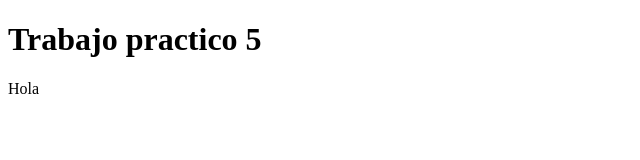
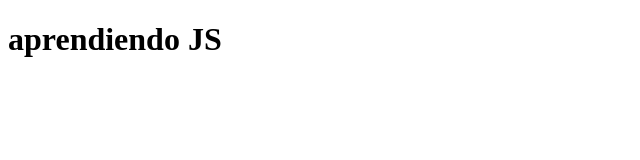
Before and after one commit to JuanIgnacioSoria/trabajospracticos2026, a plain HTML site: page TP5/index.html in a window 1280 px wide. Shown: the whole page, without its empty margins (0-640 px from the left). Drawn offline with Linux system fonts and the light colour scheme.

Commit message:
JavaScript

```diff
--- a/TP5/index.html
+++ b/TP5/index.html
@@ -7,7 +7,7 @@
     <title>Document</title>
 </head>
 <body>
-<h1>Trabajo practico 5</h1>
- <p>Hola</p>
+<h1>aprendiendo JS</h1>
 </body>
+<script src="app.js"></script>
 </html>
```
